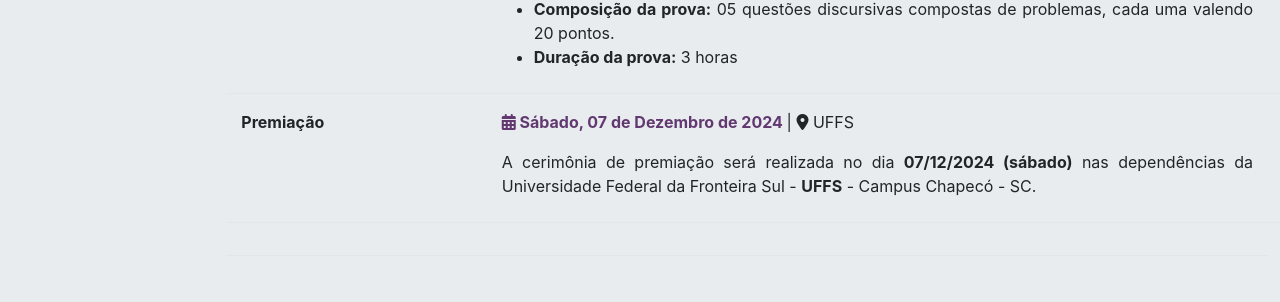
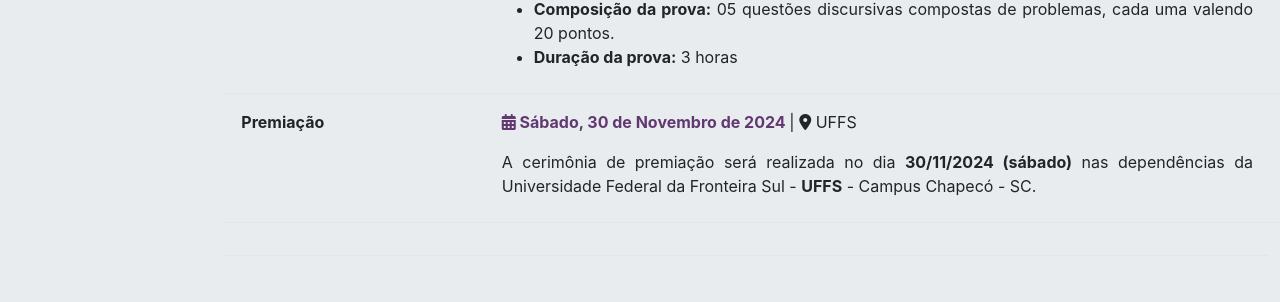
Before and after one commit to omocuffs/omocuffs.github.io, a Jekyll site: the page built from edicoes-anteriores/_posts/2024-01-01-edicao.md, in a window 1280 px wide and 900 px high, scrolled down 1553 px. Shown: the part 209-511 px from the top of the window. Built offline with Jekyll 4.4.1, drawn with Linux system fonts in a browser that asks for light colours; nearby versions of some CDN libraries.

Commit message:
change award date

```diff
--- a/_data/calendario.yml
+++ b/_data/calendario.yml
@@ -77,14 +77,14 @@
     - evento: "Premiação"
       evento-fmt: "premiacao"
       descricao: "
-      A cerimônia de premiação será realizada no dia **07/12/2024 (sábado)**
+      A cerimônia de premiação será realizada no dia **30/11/2024 (sábado)**
       nas dependências da Universidade Federal da Fronteira Sul - **UFFS** - Campus Chapecó - SC.
       "
       local-realizacao: "UFFS"
       abertura:
-        data: "07-12-2024"
+        data: "30-11-2024"
         dia-da-semana: "Sábado"
-        nome-do-mes: "Dezembro"
+        nome-do-mes: "Novembro"
         horario: "14:00"
       fechamento:
         data:
```
